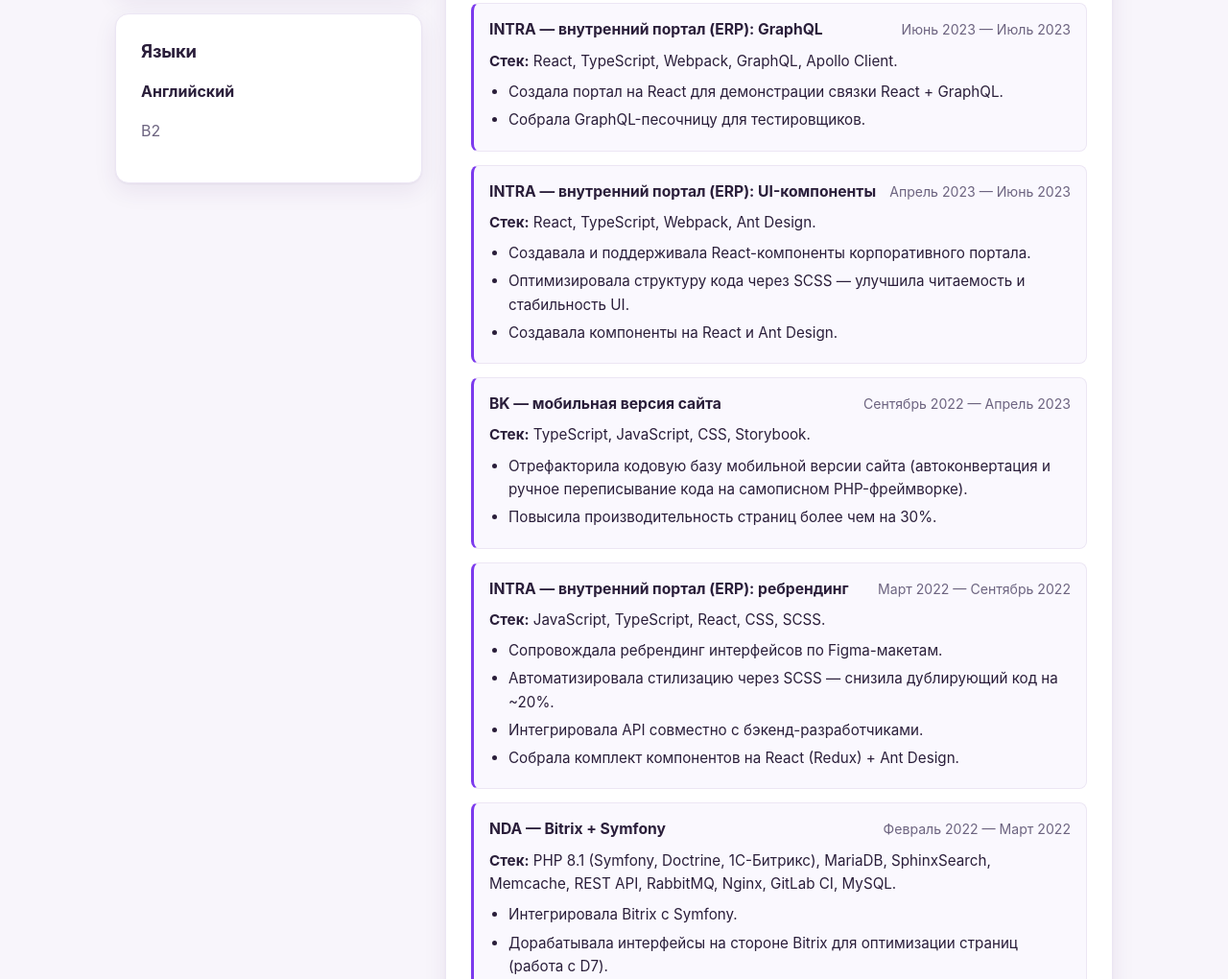
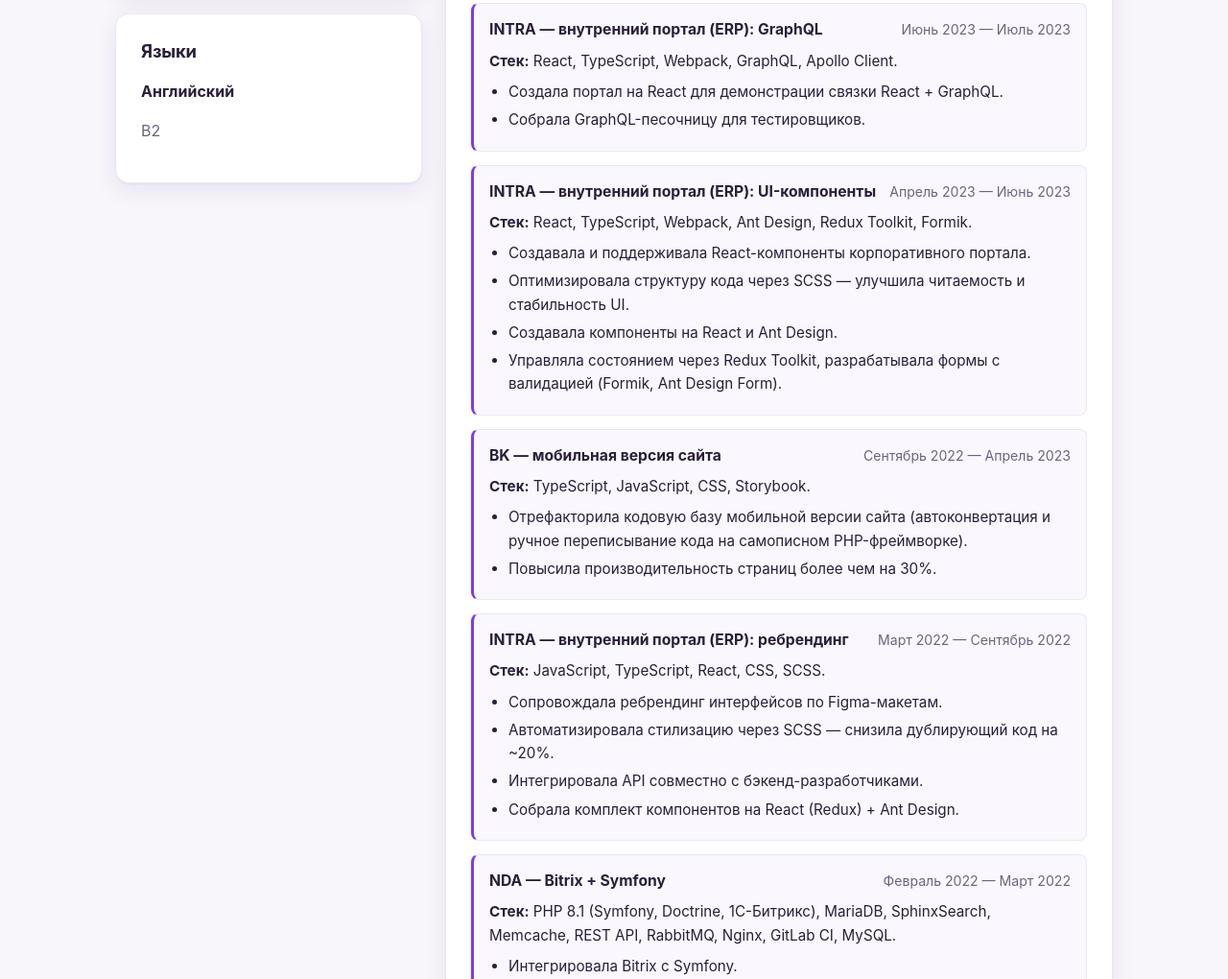
Before and after one commit to mizeracl/mizeracl.github.io, a plain HTML site: page index.html in a window 1280 px wide. Shown: the part 1564-2584 px from the top of the page at 96% size. Drawn offline with Linux system fonts and the light colour scheme.

Commit message:
INTRA: стейт-менеджеры (Redux Toolkit) и формы (Formik)

```diff
--- a/index.html
+++ b/index.html
@@ -158,11 +158,12 @@
                 <h4>INTRA — внутренний портал (ERP): UI-компоненты</h4>
                 <span class="muted">Апрель 2023 — Июнь 2023</span>
               </div>
-              <p><strong>Стек:</strong> React, TypeScript, Webpack, Ant Design.</p>
+              <p><strong>Стек:</strong> React, TypeScript, Webpack, Ant Design, Redux Toolkit, Formik.</p>
               <ul>
                 <li>Создавала и поддерживала React-компоненты корпоративного портала.</li>
                 <li>Оптимизировала структуру кода через SCSS — улучшила читаемость и стабильность UI.</li>
                 <li>Создавала компоненты на React и Ant Design.</li>
+                <li>Управляла состоянием через Redux Toolkit, разрабатывала формы с валидацией (Formik, Ant Design Form).</li>
               </ul>
             </div>
 
```
